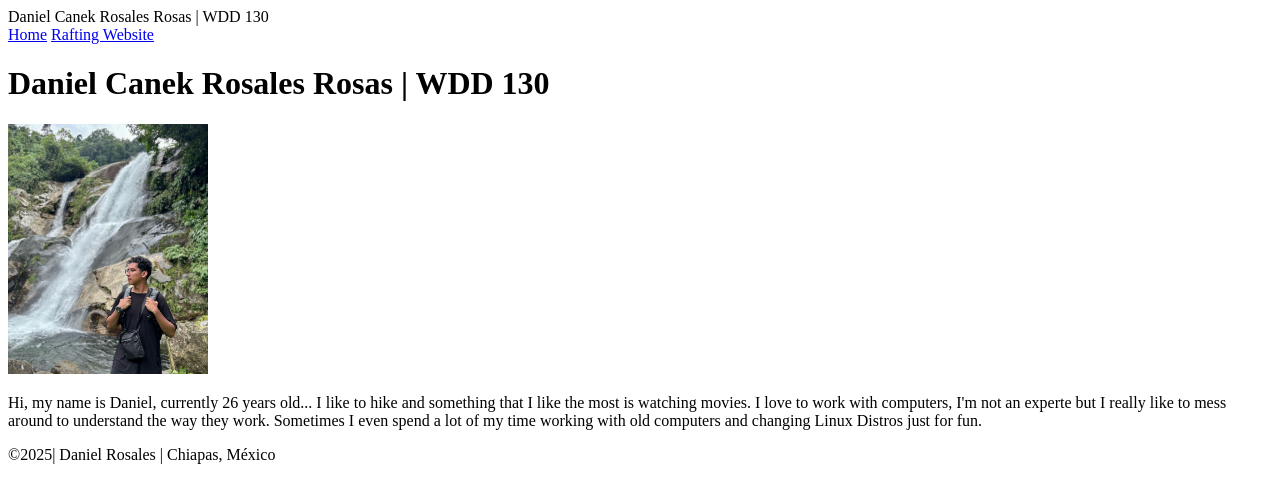
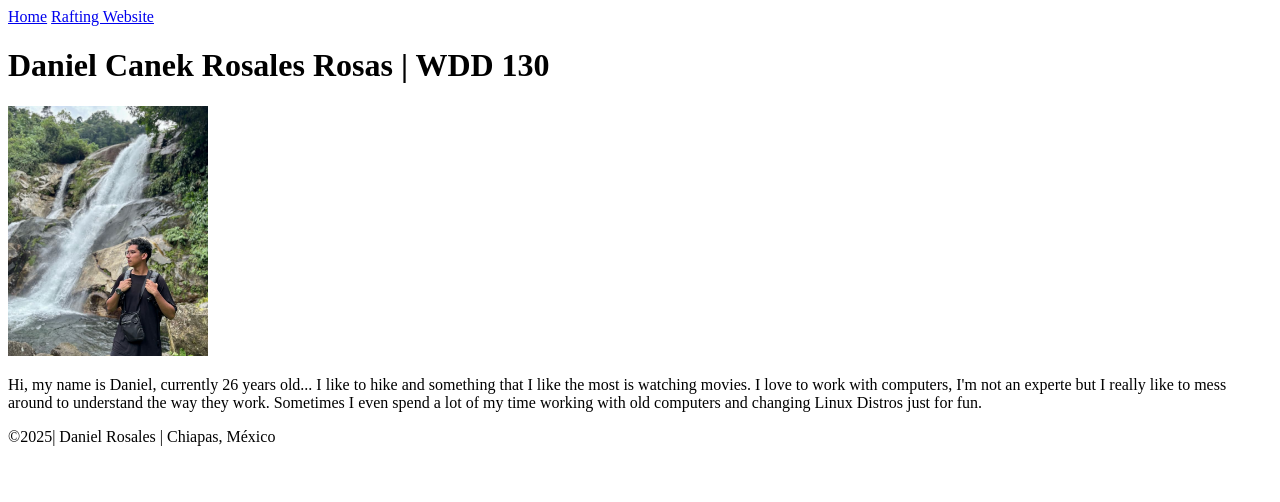
Before and after one commit to n0replybyck/wdd130, a plain HTML site: page index.html in a window 1280 px wide. Drawn offline with Linux system fonts and the light colour scheme.

Commit message:
Changed and fixed the TITLE, before it was TITTLE

```diff
--- a/index.html
+++ b/index.html
@@ -4,7 +4,7 @@
 <head>
     <meta charset="utf-8">
     <meta name="viewport" content="widht=device-width,initial-scale=1.0">
-    <tittle>Daniel Canek Rosales Rosas | WDD 130</tittle>
+    <title>Daniel Canek Rosales Rosas | WDD 130</title>
 </head>
 
 <body>
```
